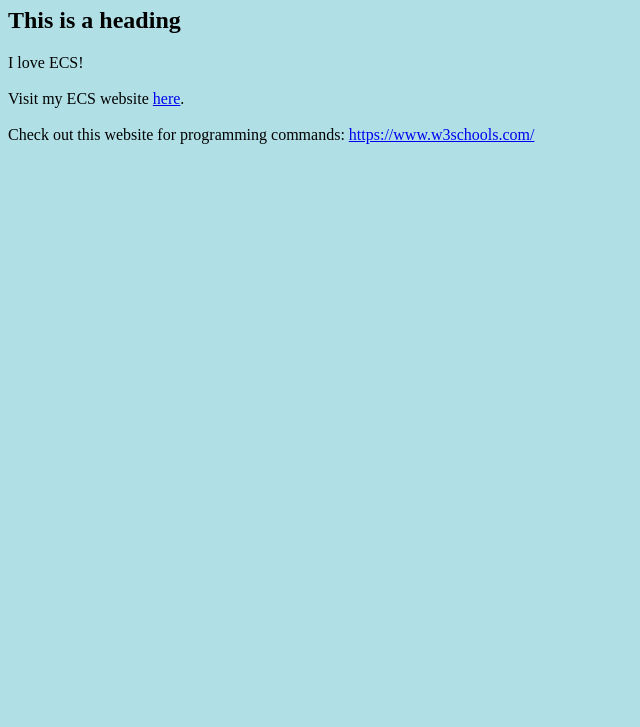
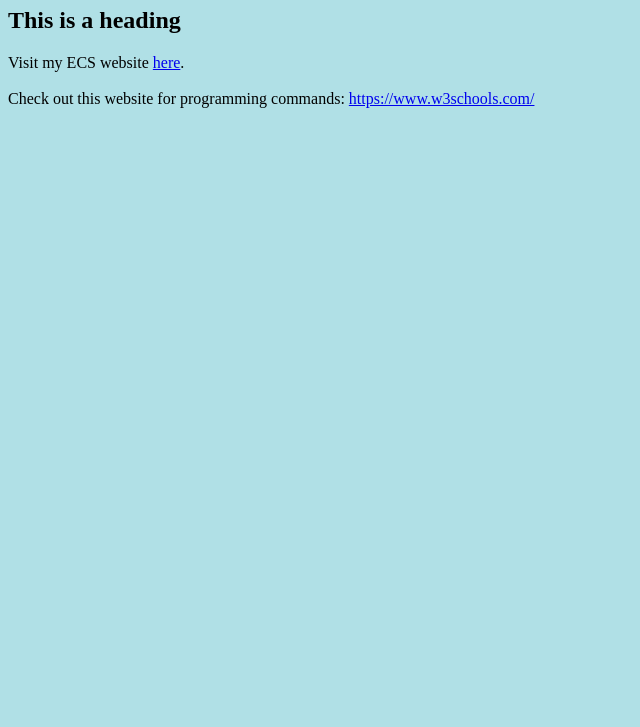
Before and after one commit to Iceila/ecs-fall2017, a plain HTML site: page index.html in a window 1280 px wide. Shown: the part 73-800 px from the top of the page, without its empty margins (0-640 px from the left). Drawn offline with Linux system fonts and the light colour scheme.

Commit message:
Update index.html

```diff
--- a/index.html
+++ b/index.html
@@ -11,7 +11,7 @@
     <h1>My ECS Github Web Page</h1>
     <h2>This is a heading</h2>
     <p>
-      I love ECS!<br><br>Visit my ECS website <a href="https://sites.google.com/sduhsd.net/ecsfall2017-changm3780/home">here</a>.
+      Visit my ECS website <a href="https://sites.google.com/sduhsd.net/ecsfall2017-changm3780/home">here</a>.
     <br><br>Check out this website for programming commands: <a href="https://www.w3schools.com/">https://www.w3schools.com/</a>
     </p>
 
```
